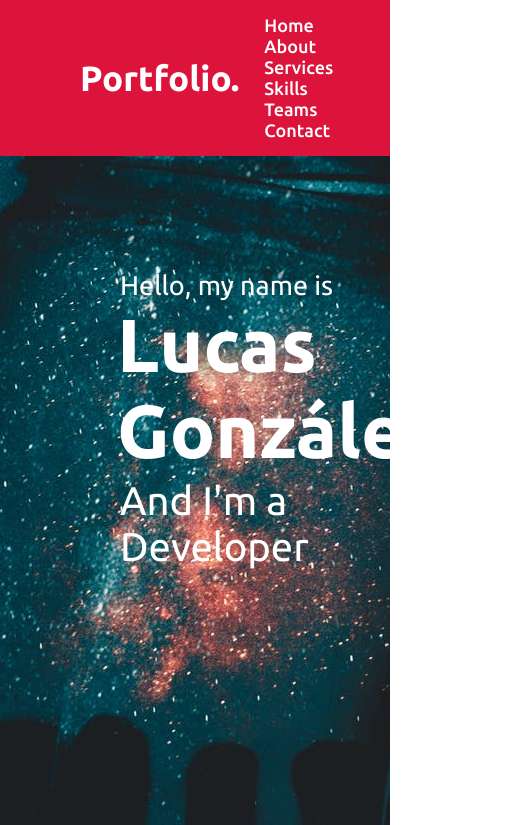
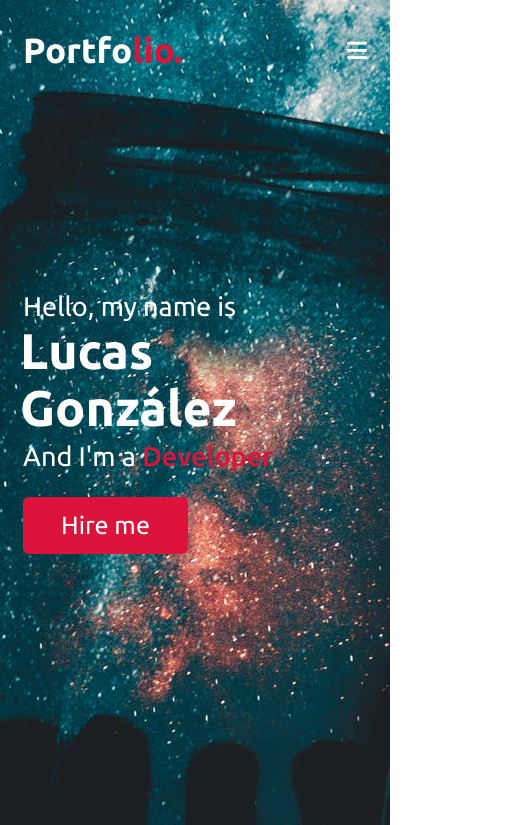
Before and after one commit to luc4s92/resposive-portfolio, a plain HTML site: page index.html in a window 390 px wide. Shown: the top 825 px of the page, 522 px wide, since content can reach past the window. Drawn offline with nearby package versions, Linux system fonts and the light colour scheme.

Commit message:
styking navbar and home and giving animations on them

```diff
--- a/index.html
+++ b/index.html
@@ -8,6 +8,7 @@
         <meta name="viewport" content="width=device-width, initial-scale=1">
         <link rel="stylesheet" href="style.css">
         <script src="https://kit.fontawesome.com/a076d05399.js"></script>
+        <script src="https://code.jquery.com/jquery-3.5.1.min.js"></script>
     </head>
     <body>
        <nav class="navbar">
@@ -21,6 +22,9 @@
                    <li><a href="#">Teams</a></li>
                    <li><a href="#">Contact</a></li>
                </ul>
+               <div class="menu-btn">
+                   <i class="fas fa-bars"></i>
+               </div>
            </div>
        </nav>
 
@@ -32,10 +36,12 @@
                    <div class="text-1">Hello, my name is</div>
                    <div class="text-2">Lucas González</div>
                    <div class="text-3">And I'm a  <span>Developer</span></div>
-
+                    <a href="#">Hire me </a>
                </div>
            </div>
        </section>
+
+       <p>Lorem ipsum dolor sit amet consectetur adipisicing elit. Neque quo, distinctio eaque nobis omnis alias dolorem laborum harum sit? Veritatis nam laudantium deleniti ea necessitatibus? Repudiandae iusto, tempora placeat eum accusamus quidem recusandae quod fugit eius laudantium dicta, quas modi esse autem ipsa molestias sint ducimus quibusdam excepturi maxime? Illo nobis deleniti natus repellat aliquid aliquam. Est debitis, velit voluptates hic et nemo optio ipsam cum laboriosam repellendus eaque similique quos. Cumque nam excepturi repudiandae sunt, voluptatibus odio nulla labore non similique omnis, fugiat reprehenderit rem modi tempore? Ipsum libero mollitia est molestiae commodi iusto possimus sequi impedit nihil eos, quidem maxime perferendis consequatur quo eligendi quaerat a accusantium dolorum dolor iste ut cumque enim in? Blanditiis nihil magni culpa similique. Dolore, unde. Id maiores sapiente sint, quae impedit esse soluta placeat labore, repudiandae enim praesentium corrupti, veniam obcaecati est dolorem facere quasi repellat ipsam qui! At minus officia doloremque cum ullam? Quasi libero saepe veniam quaerat dignissimos rerum totam hic beatae error. Inventore dignissimos, accusamus veritatis adipisci sint vel provident ullam. Quae unde, architecto deleniti laudantium natus neque voluptatibus ad corrupti veritatis minus? Est vel, sequi possimus ipsam quibusdam magni, debitis consequuntur quas distinctio nemo doloremque earum harum. Repellat!</p>
 
 
         <script src="script.js" async defer></script>
--- a/script.js
+++ b/script.js
@@ -0,0 +1,14 @@
+$(document).ready(function(){
+    $(window).scroll(function(){
+        if(this.scrollY > 20){
+            $('.navbar').addClass("sticky");
+        }else{
+            $('.navbar').removeClass("sticky");
+        }
+    });
+   // toggle menu/navbar script
+   $('.menu-btn').click(function(){
+        $('.navbar .menu').toggleClass("active");
+        $('.menu-btn i').toggleClass("active");
+   });
+});
--- a/style.css
+++ b/style.css
@@ -19,10 +19,15 @@
 .navbar{
     position: fixed;
     width: 100%;
+    padding: 30px 0;
+    font-family: 'Ubuntu', sans-serif;
+    transition: all 0.3s ease ;
+}
+.navbar.sticky{
     padding: 15px 0;
     background: crimson;
-    font-family: 'Ubuntu', sans-serif;
 }
+
 .navbar .max-width{
     display: flex;
     align-items: center;
@@ -32,6 +37,15 @@
     color: #fff;
     font-size: 35px;
     font-weight: 600;
+
+}
+
+.navbar .logo a span{
+    color: crimson;
+    transition: all 0.3s ease ;
+}
+.navbar.sticky .logo a span{
+    color: #fff;
 
 }
 .navbar .menu li{
@@ -44,6 +58,23 @@
     font-size: 18px;
     font-weight: 500;
     margin-left: 25px;
+    transition: color 0.3s ease;
+}
+.navbar .menu li a:hover{
+    color: crimson;
+}
+.navbar.sticky .menu li a:hover{
+    color: #fff;
+}
+
+
+/* menu btn styling */
+
+.menu-btn{
+    color: #fff;
+    font-size: 23px;
+    cursor: pointer;
+    display: none;
 }
 
 /* home section styling */
@@ -75,3 +106,113 @@
     font-size: 40px;
     margin: 5px 0 ;
 }
+
+.home .home-content .text-3 span{
+    color: crimson;
+    font-weight: 500;
+
+}
+
+.home .home-content a{
+    display: inline-block;
+    background: crimson;
+    color: #fff;
+    font-size: 25px;
+    padding: 12px 36px;
+    margin-top: 20px;
+    border-radius: 6px;
+    border: 2px solid crimson;
+    transition: all 0.3s ease;
+}
+.home .home-content a:hover{
+    color:crimson;
+    background: none;
+}
+/* responsive media query start*/
+@media (max-width: 1104px){
+    .home .max-width{
+        margin-left: 0px;
+
+    }
+}
+@media (max-width: 991px){
+    .max-width{
+
+        padding: 0 50px;
+
+        }
+}
+
+@media (max-width: 947px){
+
+
+    .menu-btn{
+
+        display: block;
+        z-index: 999;
+        }
+    .menu-btn i.active:before{
+        content: "\f00d";
+    }
+    .navbar .menu{
+        position: fixed;
+        height: 100vh;
+        width: 100%;
+        left: -100%;
+        top: 0;
+        background: #111;
+        text-align: center;
+        padding-top: 80px;
+        transition: all 0.3s ease;
+    }
+    .navbar .menu.active{
+        left: 0;
+    }
+    .navbar .menu li{
+        display: block;
+    }
+    .navbar .menu li a{
+        display: inline-block;
+        margin: 20px 0;
+        font-size: 25px;
+    }
+    .home .home-content .text-2{
+        font-size: 70px;
+
+    }
+
+    .home .home-content .text-3{
+        font-size: 35px;
+
+    }
+}
+@media (max-width: 690px){
+    .max-width{
+
+        padding: 0 23px;
+
+        }
+
+    .home .home-content .text-2{
+        font-size: 60px;
+
+        }
+
+    .home .home-content .text-3{
+        font-size: 32px;
+
+        }
+}
+
+@media (max-width: 500px){
+
+    .home .home-content .text-2{
+        font-size: 50px;
+
+        }
+
+    .home .home-content .text-3{
+        font-size: 27px;
+
+        }
+}
```
